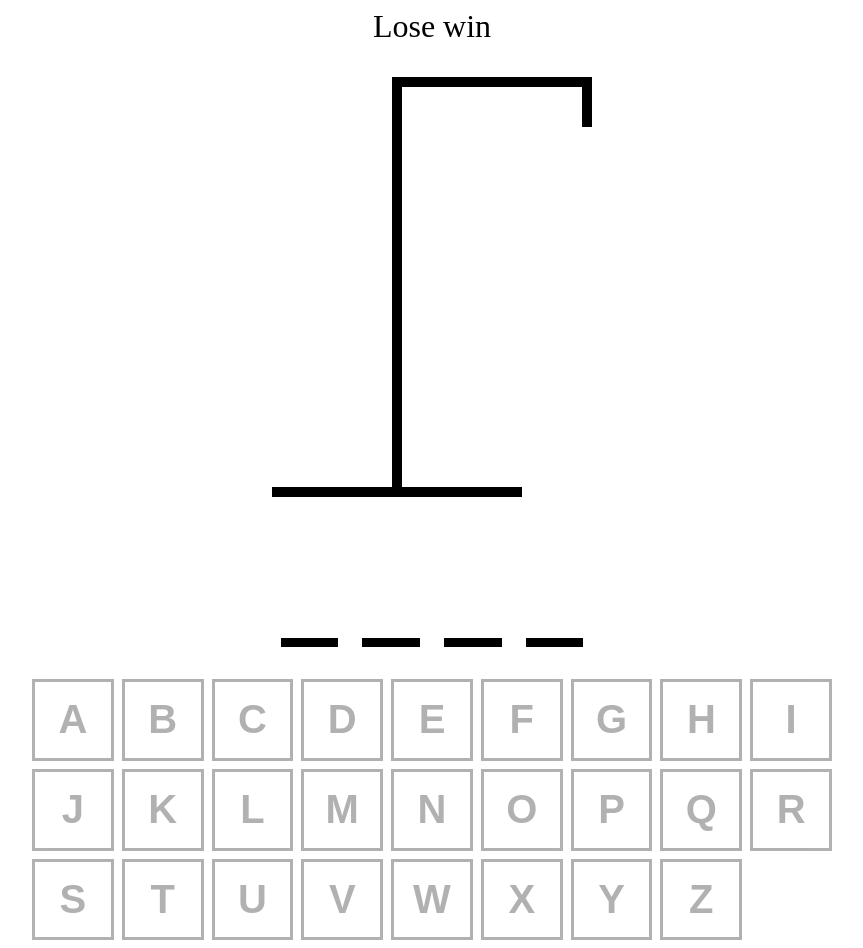
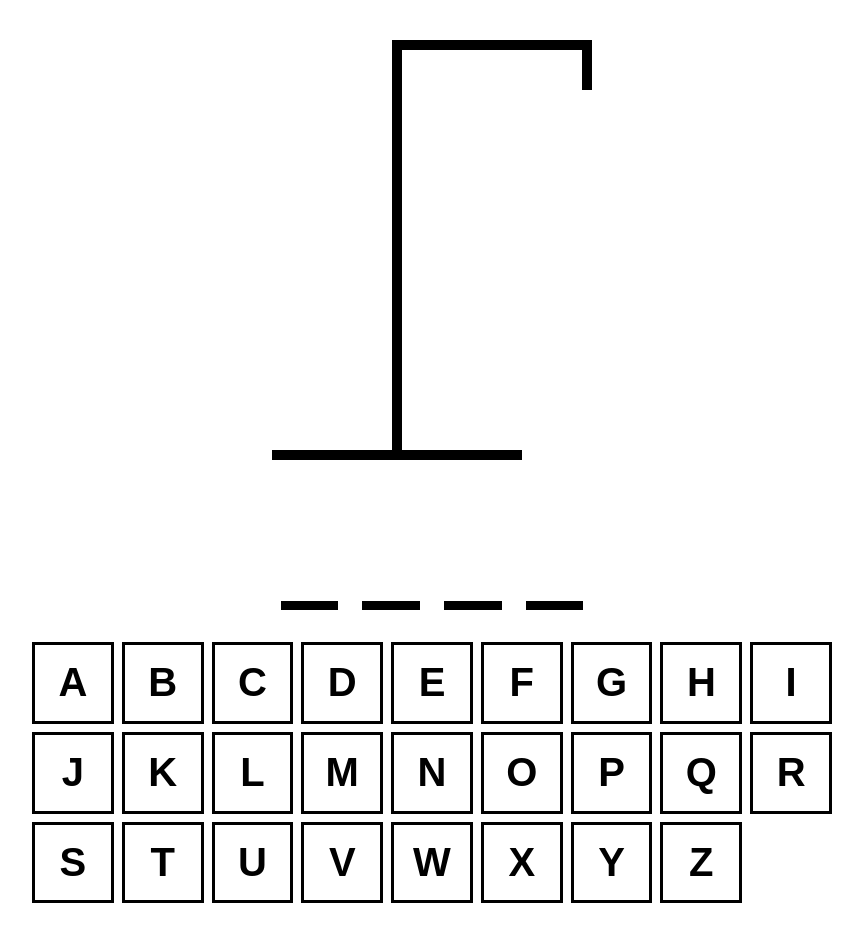
Before and after one commit to isankha007/react-hangman, a React (Vite) app: page / in a window 1280 px wide. Shown: the whole page, without its empty margins (208-1071 px from the left). After the commit the page ends 911 px from the top, so only its background shows below. Built offline with nearby package versions, Linux system fonts and the light colour scheme.

Commit message:
add reveal if lose

```diff
--- a/src/App.tsx
+++ b/src/App.tsx
@@ -8,22 +8,27 @@ function getWord() {
   return words[Math.floor(Math.random() * words.length)]
 }
 function App() {
-  // eslint-disable-next-line @typescript-eslint/no-unused-vars
+
   const [wordToGuess, setWordToGuess] = useState(getWord)
 
   const [guessedLetters, setGuessedLetters] = useState<string[]>([])
 
   const incorrectLetters =
-  guessedLetters.filter(letter => !wordToGuess.includes(letter))
+    guessedLetters.filter(letter => !wordToGuess.includes(letter))
 
-  console.log(wordToGuess);
+  const isLoser = incorrectLetters.length >= 6
+  const isWinner = wordToGuess
+    .split("")
+    .every(letter => guessedLetters.includes(letter))
 
-  const addGuessLetter = useCallback((letter: string) => {
+
+  const addGuessedLetter = useCallback((letter: string) => {
     if (guessedLetters.includes(letter)) return
 
     setGuessedLetters(currentLtter => [...currentLtter, letter])
 
   }, [guessedLetters])
+
 
   // function addGuessLetter(letter: string){
   //   if(guessedLetters.includes(letter)) return
@@ -39,14 +44,33 @@ function App() {
       if (!key.match(/^[a-z]$/)) return
 
       e.preventDefault()
-      addGuessLetter(key)
+      addGuessedLetter(key)
 
     }
     document.addEventListener("keypress", handler)
     return () => {
       document.removeEventListener("keypress", handler)
     }
-  }, [guessedLetters])
+  }, [addGuessedLetter, guessedLetters])
+
+
+  useEffect(() => {
+    const handler = (e: KeyboardEvent) => {
+      const key = e.key
+      if (key !== "Enter") return
+
+      e.preventDefault()
+      setGuessedLetters([])
+      setWordToGuess(getWord())
+    }
+
+    document.addEventListener("keypress", handler)
+
+    return () => {
+      document.removeEventListener("keypress", handler)
+    }
+  }, [])
+
   return (
     <div style={{
       maxWidth: "800px",
@@ -60,12 +84,22 @@ function App() {
         fontSize: "2rem",
         textAlign: "center"
       }}>
-        Lose win
+        {isWinner && "Winner! - Refresh to try again"}
+        {isLoser && "Nice Try - Refresh to try again"}
       </div>
       <HangmanDrawing numberOfGuesses={incorrectLetters.length} />
-      <HangmanWord guessedLetters={guessedLetters} wordToGuess={wordToGuess} />
+      <HangmanWord
+       reveal={isLoser}
+      guessedLetters={guessedLetters}
+      wordToGuess={wordToGuess} />
       <div style={{ alignSelf: "stretch" }}>
-        <Keyboard />
+        <Keyboard
+          disabled={isWinner || isLoser}
+          activeLetters={guessedLetters.filter(letter =>
+            wordToGuess.includes(letter)
+          )}
+          inactiveLetters={incorrectLetters}
+          addGuessedLetter={addGuessedLetter} />
       </div>
     </div>
   )
--- a/src/components/HangmaWord.tsx
+++ b/src/components/HangmaWord.tsx
@@ -1,9 +1,11 @@
 type HangmanWordProps = {
     guessedLetters: string[]
     wordToGuess: string
+    reveal?: boolean
 }
 
-export function HangmanWord({ guessedLetters, wordToGuess }: HangmanWordProps) {
+export function HangmanWord({ guessedLetters, wordToGuess
+    ,reveal = false, }: HangmanWordProps) {
     return (
         <div style={{
             display: "flex",
@@ -18,8 +20,10 @@ export function HangmanWord({ guessedLetters, wordToGuess }: HangmanWordProps) {
                     key={index}>
                     <span
                         style={{
-                            visibility: guessedLetters.includes(letter) ?
+                            visibility: guessedLetters.includes(letter)|| reveal ?
                                 "visible" : "hidden",
+                                color:
+                                !guessedLetters.includes(letter) && reveal ? "red" : "black",
                         }}>{letter}</span>
                 </span>
             ))}
--- a/src/components/Keyboard.tsx
+++ b/src/components/Keyboard.tsx
@@ -28,7 +28,19 @@ const KEYS = [
     "y",
     "z",
 ]
-export function Keyboard() {
+
+type KeyboardProps = {
+    disabled?: boolean
+    activeLetters: string[]
+    inactiveLetters: string[]
+    addGuessedLetter: (letter: string) => void
+  }
+export function Keyboard({
+    activeLetters,
+    inactiveLetters,
+    addGuessedLetter,
+    disabled = false,
+  }: KeyboardProps)  {
     return (
         <div style={
             {
@@ -37,9 +49,17 @@ export function Keyboard() {
                 gap: ".5em",
             }}  >
             {KEYS.map(key => {
+                 const isActive = activeLetters.includes(key)
+                 const isInactive = inactiveLetters.includes(key)
                 return <button
-                    className={`${styles.btn} ${styles.inactive}`} key={key}>
-                    {key}
+                onClick={() => addGuessedLetter(key)}
+                className={`${styles.btn} ${isActive ? styles.active : ""} ${
+                  isInactive ? styles.inactive : ""
+                }`}
+                disabled={isInactive || isActive || disabled}
+                key={key}
+              >
+                {key}
                 </button>
             })}
         </div>
```
Also changed, not shown: 1 other file (tests, documents, lock files or other folders).
